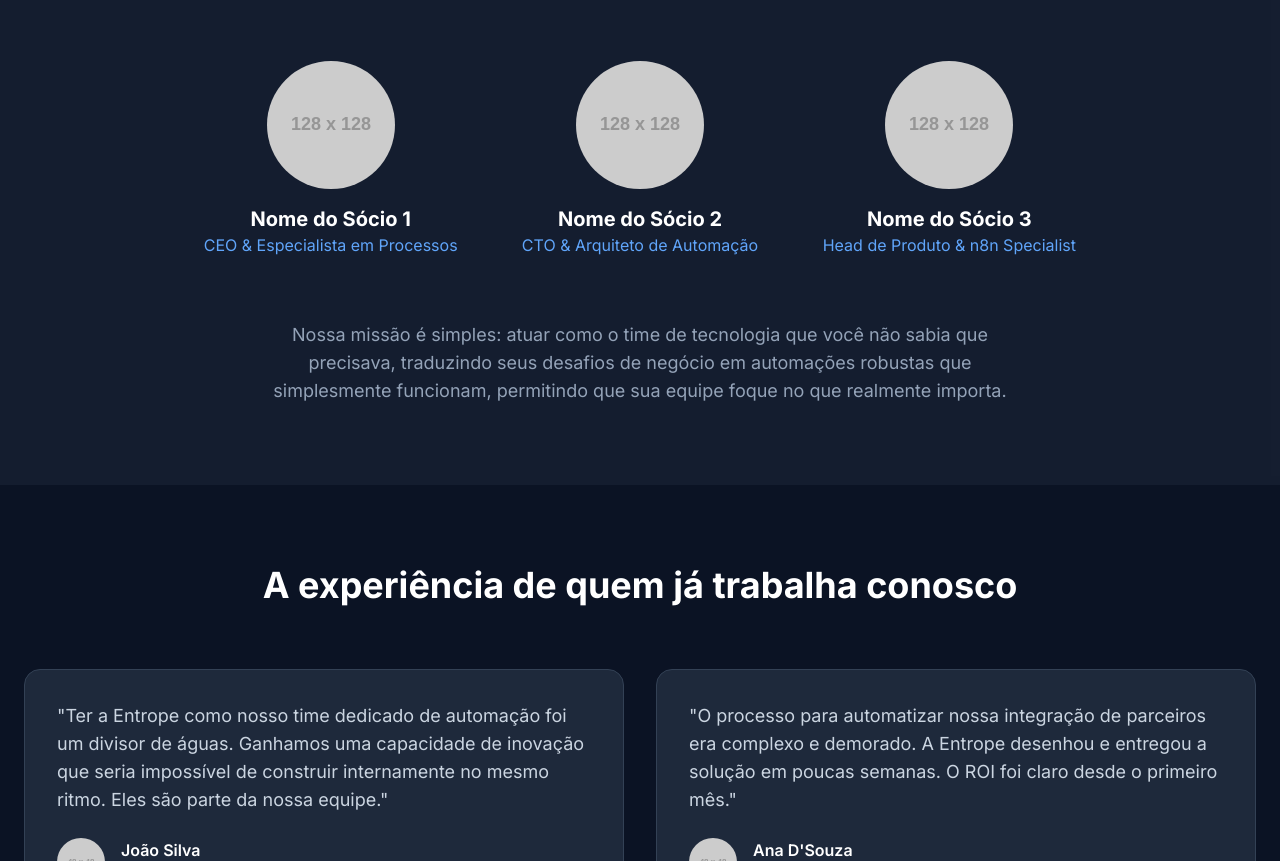
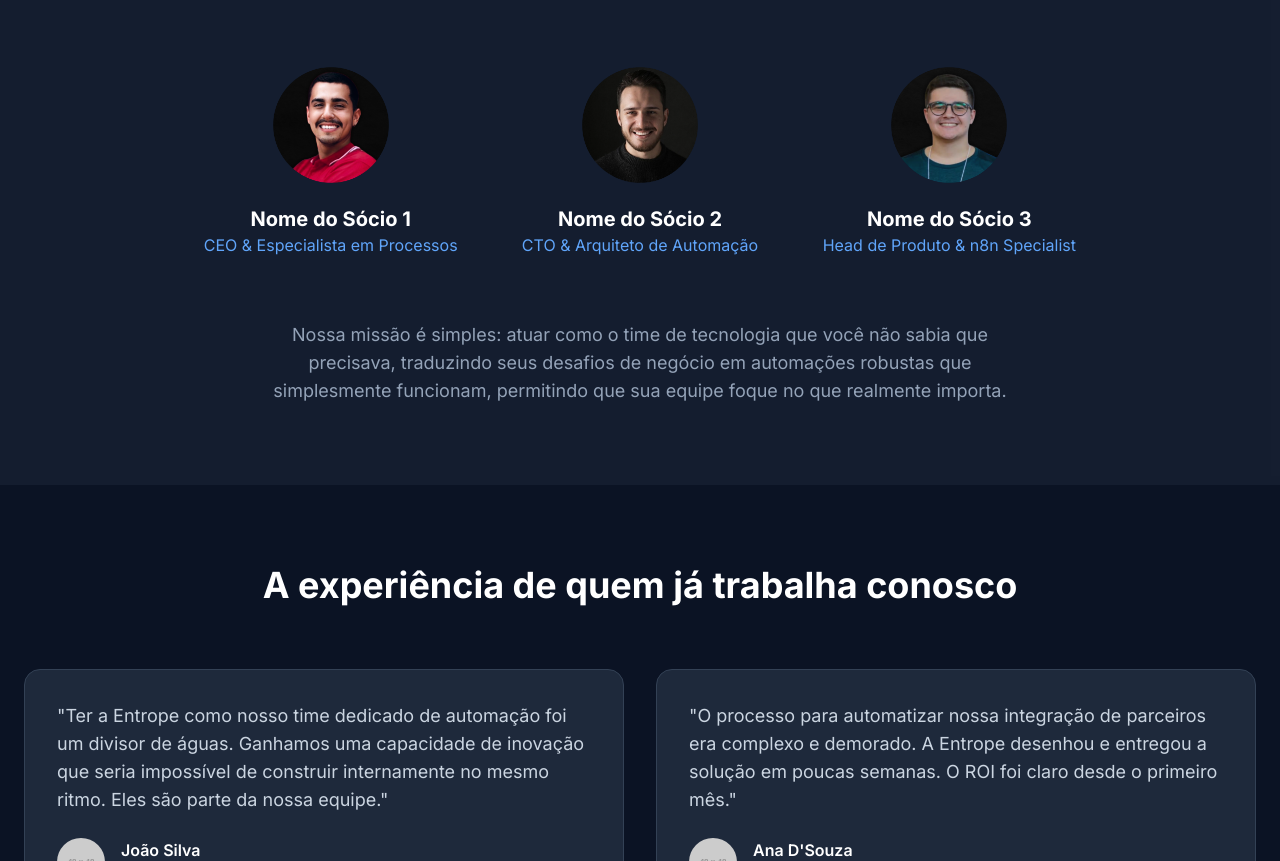
Before and after one commit to marziolaguiarentrope/entrope-site_br, a plain HTML site: page index.html in a window 1280 px wide. Shown: the part 2319-3180 px from the top of the page. Drawn offline with nearby package versions, Linux system fonts and the light colour scheme; placeholder pictures from the web are drawn by us.

Commit message:
Update index.html

```diff
--- a/index.html
+++ b/index.html
@@ -291,19 +291,19 @@
                 <div class="grid sm:grid-cols-2 md:grid-cols-3 gap-8 max-w-4xl mx-auto text-center">
                     <!-- Founder 1 -->
                     <div class="flex flex-col items-center">
-                        <img src="https://placehold.co/128x128/1e293b/94a3b8?text=S1" alt="Foto do Sócio 1" class="w-32 h-32 rounded-full mb-4 object-cover">
+                        <img src="5.png" alt="Foto do Sócio 1" class="w-32 h-32 rounded-full mb-4 object-cover">
                         <h3 class="text-xl font-bold text-white">Nome do Sócio 1</h3>
                         <p class="text-blue-400">CEO & Especialista em Processos</p>
                     </div>
                     <!-- Founder 2 -->
                     <div class="flex flex-col items-center">
-                        <img src="https://placehold.co/128x128/1e293b/94a3b8?text=S2" alt="Foto do Sócio 2" class="w-32 h-32 rounded-full mb-4 object-cover">
+                        <img src="4.png" alt="Foto do Sócio 2" class="w-32 h-32 rounded-full mb-4 object-cover">
                         <h3 class="text-xl font-bold text-white">Nome do Sócio 2</h3>
                         <p class="text-blue-400">CTO & Arquiteto de Automação</p>
                     </div>
                     <!-- Founder 3 -->
                     <div class="flex flex-col items-center">
-                        <img src="https://placehold.co/128x128/1e293b/94a3b8?text=S3" alt="Foto do Sócio 3" class="w-32 h-32 rounded-full mb-4 object-cover">
+                        <img src="3.png" alt="Foto do Sócio 3" class="w-32 h-32 rounded-full mb-4 object-cover">
                         <h3 class="text-xl font-bold text-white">Nome do Sócio 3</h3>
                         <p class="text-blue-400">Head de Produto & n8n Specialist</p>
                     </div>
```
